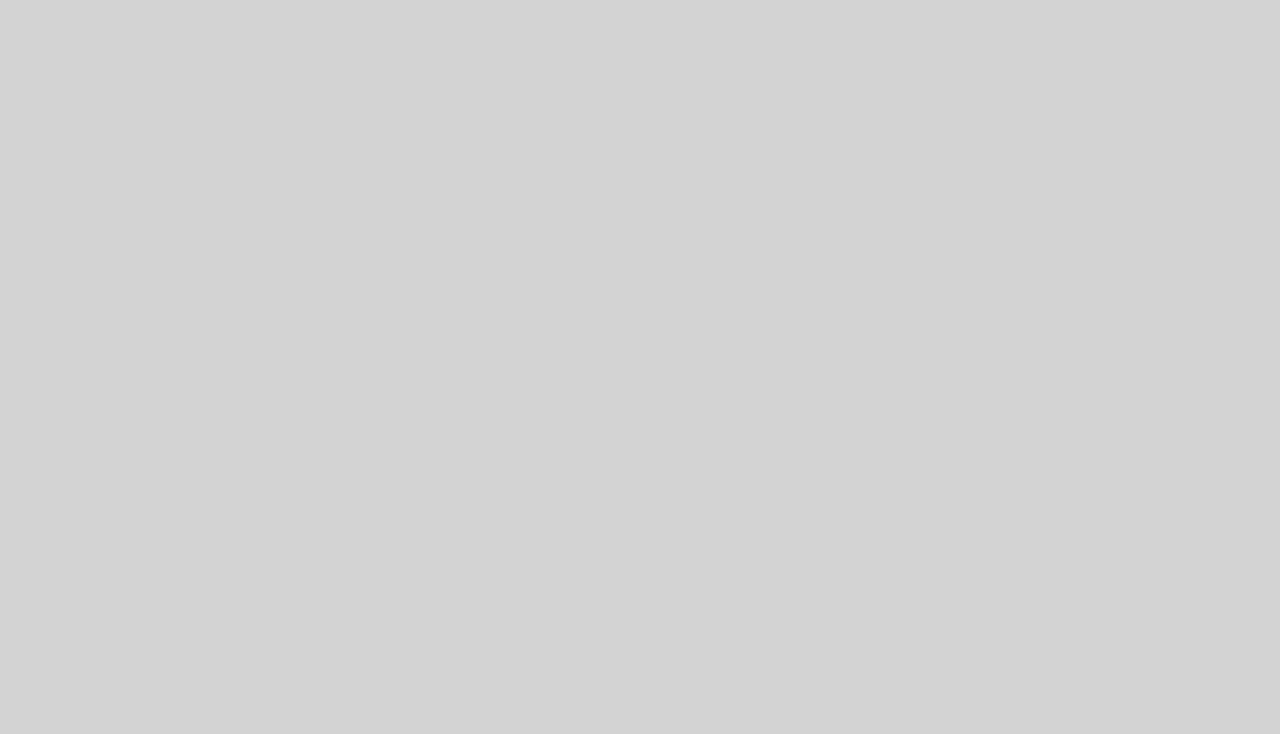
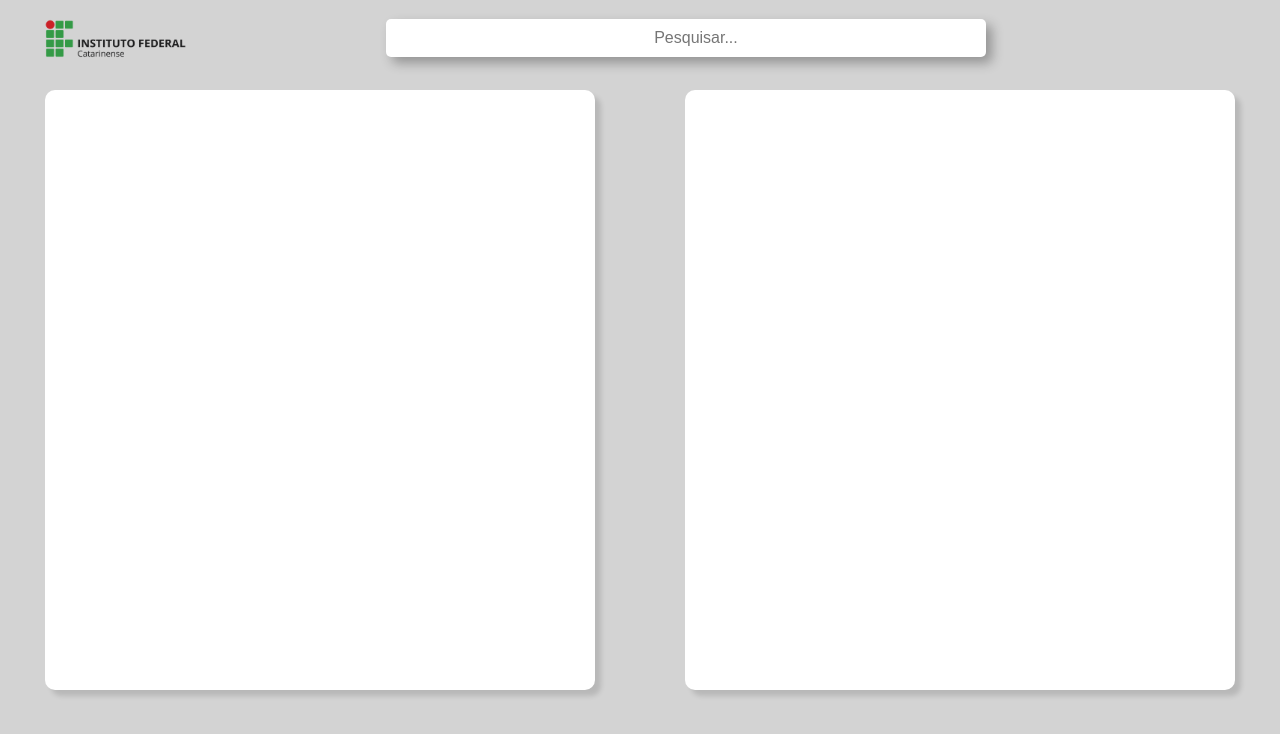
Before and after one commit to Hackton2025/front-end, a Vue app: page /controle-acesso in a window 1280 px wide. Before the commit this address had no page. Shown: the top 734 px of the page. Built offline with nearby package versions, Linux system fonts and the light colour scheme; the HTML template or start-up script is replaced by a standard one.

Commit message:
Remove node_modules e .env do controle de versão

```diff
--- a/package.json
+++ b/package.json
@@ -21,13 +21,12 @@
   "devDependencies": {
     "@eslint/js": "^9.29.0",
     "@types/estree": "^1.0.8",
-    "@vitejs/plugin-vue": "^6.0.0",
+    "@vitejs/plugin-vue": "^4.5.0",
     "@vue/eslint-config-prettier": "^10.2.0",
     "eslint": "^9.29.0",
     "eslint-plugin-vue": "~10.2.0",
     "globals": "^16.2.0",
     "prettier": "3.5.3",
-    "vite": "^7.0.0",
-    "vite-plugin-vue-devtools": "^7.7.7"
+    "vite": "^4.5.0"
   }
 }
--- a/src/components/userInstituicao.vue
+++ b/src/components/userInstituicao.vue
@@ -19,10 +19,10 @@ import headerComponent from "./headerComponent.vue";
           <button class="gerenciar">
             <span class="mdi mdi-account-edit"></span>
             <p class="gerenciar">Criar Comunidade</p></button>
-          <button class="acess">
+          <RouterLink to="/controle-acesso" class="button-link acess">
             <span class="mdi mdi-key-variant"></span>
             <p class="controle">Controle de Acesso</p>
-          </button>
+          </RouterLink>
           <button class="massivas">
             <span class="mdi mdi-alert"></span>
             <p class="massivas">Mensagens Massivas</p>
@@ -49,7 +49,7 @@ main {
     height: 100vh;
     padding: auto 0;
 }
-.geral div button {
+.geral div button, .button-link.acess{
     display: flex;
     align-items: center;
     gap: 8px;
@@ -64,6 +64,7 @@ main {
     margin: 0 auto;
     font-size: 1.2rem;
     border: none;
+    text-decoration: none;
     &:nth-child(1) {
         margin-top: 2vw;
     }
--- a/src/router/index.js
+++ b/src/router/index.js
@@ -4,6 +4,7 @@ import HomeView from '@/views/HomeView.vue'
 import CreateAccountViews from '@/views/CreateAccountViews.vue'
 import createCommunityView from '@/views/createCommunityView.vue'
 import userInstituicaoView from '@/views/userInstituicaoView.vue'
+import ControleDeAcessoView from '@/views/controleDeAcessoView.vue'
 
 const router = createRouter({
   history: createWebHistory(import.meta.env.BASE_URL),
@@ -32,7 +33,12 @@ const router = createRouter({
       path: '/instituicao',
       name: 'instituicao',
       component: userInstituicaoView,
-    }
+    },
+    {
+      path: '/controle-acesso',
+      name: 'controleDeAcesso',
+      component: ControleDeAcessoView
+    },
 
   ],
 })
--- /dev/null
+++ b/src/views/controleDeAcessoView.vue
@@ -0,0 +1,35 @@
+<script setup>
+import headerComponent from '@/components/headerComponent.vue';
+</script>
+
+<template>
+<header-component />
+
+<div class="meio-pag">
+
+    <div class="left" >
+
+    </div>
+
+    <div class="right" >
+
+    </div>
+
+</div>
+</template>
+
+<style scoped>
+.meio-pag{
+    display: grid;
+    grid-template-columns: 1fr 1fr;
+}
+
+.right, .left{
+    background-color: white;
+    margin: 2vw 3.5vw;
+    border-radius: 10px;
+    object-fit: cover;
+    height: 75vh;
+    box-shadow: 6px 6px 5px rgba(0, 0, 0, 0.13);
+}
+</style>
--- a/vite.config.js
+++ b/vite.config.js
@@ -2,13 +2,11 @@ import { fileURLToPath, URL } from 'node:url'
 
 import { defineConfig } from 'vite'
 import vue from '@vitejs/plugin-vue'
-import vueDevTools from 'vite-plugin-vue-devtools'
 
 // https://vite.dev/config/
 export default defineConfig({
   plugins: [
-    vue(),
-    vueDevTools(),
+    vue()
   ],
   resolve: {
     alias: {
```
Also changed, not shown: 2 other files (tests, documents, lock files or other folders).
